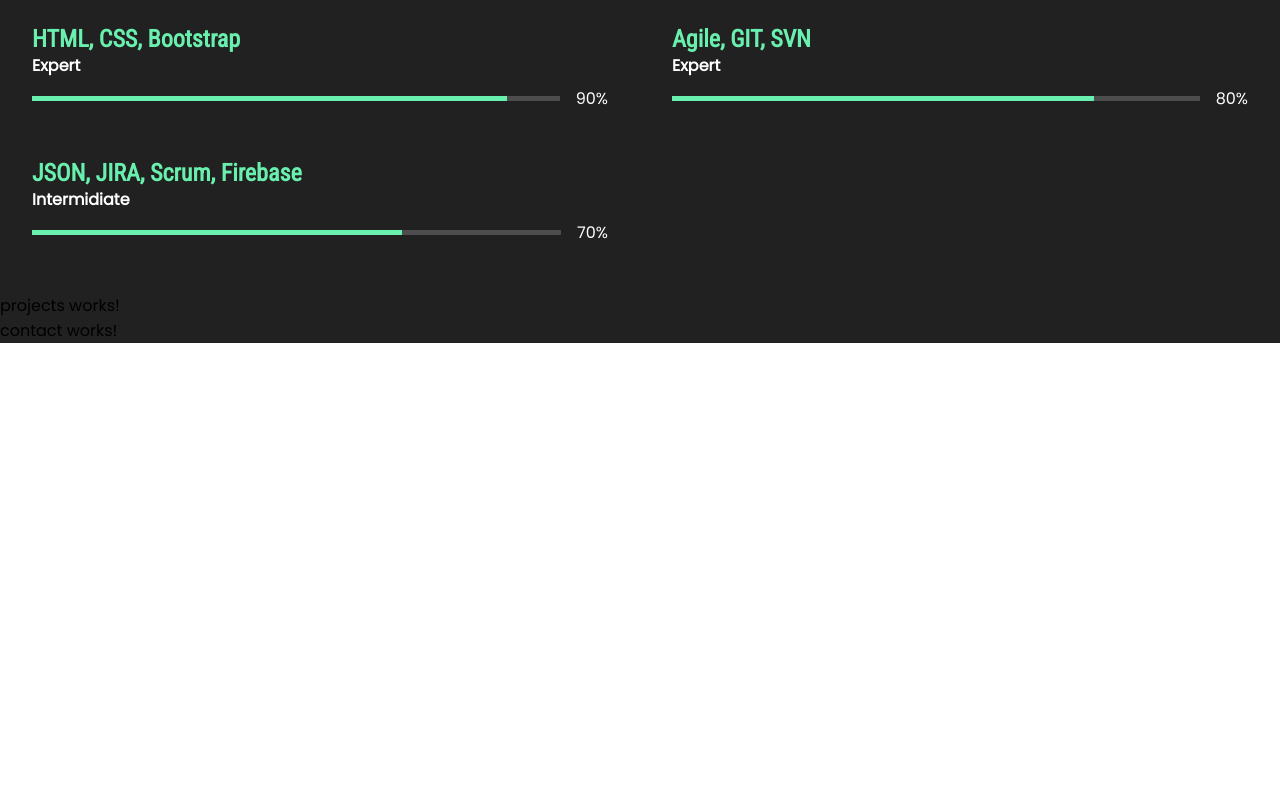
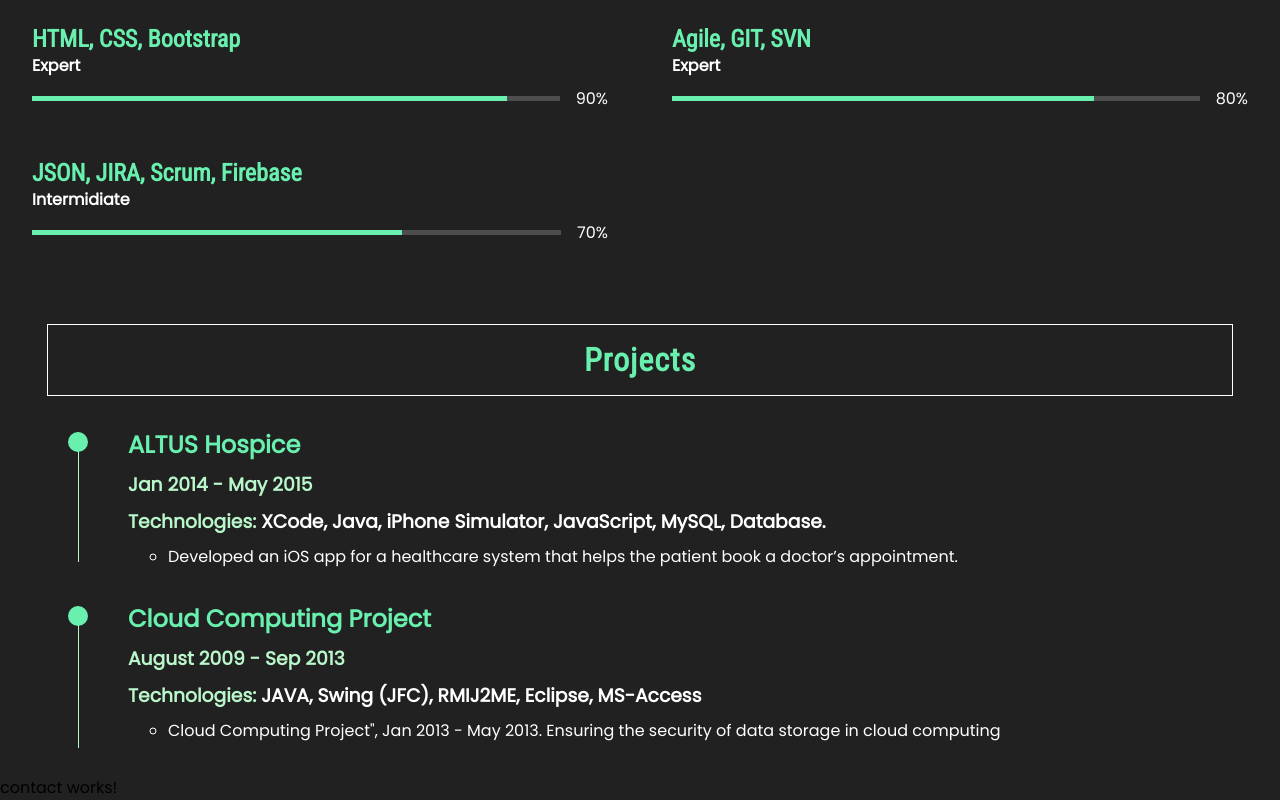
Before and after one commit to KiranAnnabomina/portfolio, an Angular app: page / in a window 1280 px wide. Shown: the part 4871-5671 px from the top of the page. Before the commit the page ends 5214 px from the top, so only its background shows below. Built offline with nearby package versions, Linux system fonts and the light colour scheme.

Commit message:
Projects component finished.

```diff
--- a/src/app/projects/projects.component.css
+++ b/src/app/projects/projects.component.css
@@ -0,0 +1,61 @@
+:host {
+    display: block;
+    color: white;
+    padding: 2rem 3rem;
+}
+
+section {
+    margin-top: 2rem;
+}
+
+section h2 {
+    color: var(--green);
+}
+
+section h3 {
+    margin-top: 0.5rem;
+    color: var(--green-light);
+}
+
+section ul {
+    margin-top: 0.5rem;
+    list-style: circle;
+}
+
+/* PC */
+
+:host.pc section {
+    margin-left: 5rem;
+    position: relative;
+}
+
+:host.pc section h3 span:nth-child(2) {
+    color: white;
+}
+
+:host.pc section::before {
+    content: '';
+    position: absolute;
+    width: 20px;
+    height: 20px;
+    left: -60px;
+    top: 5px;
+    border-radius: 50%;
+    z-index: 2;
+    background-color: var(--green);
+}
+
+:host.pc section::after {
+    content: '';
+    position: absolute;
+    width: 1px;
+    height: 130px;
+    left: -50px;
+    top: 5px;
+    z-index: 1;
+    background-color: var(--green-light);
+}
+
+:host.pc section:last-child:after {
+    height: 100%;
+}
--- a/src/app/projects/projects.component.html
+++ b/src/app/projects/projects.component.html
@@ -1 +1,17 @@
-<p>projects works!</p>
+<div class="container">
+    <h1>Projects</h1>
+
+    <section *ngFor="let project of projects">
+        <h2>{{project.title}}</h2>
+        <h3>{{project.duration}}</h3>
+
+        <h3>
+            <span>Technologies: </span>
+            <span>{{project.technologies}}</span>
+        </h3>
+
+        <ul *ngFor="let desc of project.description">
+            <li>{{desc}}</li>
+        </ul>
+    </section>
+</div>
--- a/src/app/projects/projects.component.ts
+++ b/src/app/projects/projects.component.ts
@@ -1,10 +1,32 @@
-import { Component } from '@angular/core';
+import { Component, OnInit } from '@angular/core';
+import { Project } from '../models/models';
 
 @Component({
   selector: 'projects',
   templateUrl: './projects.component.html',
-  styleUrls: ['./projects.component.css']
+  styleUrls: ['./projects.component.css'],
 })
-export class ProjectsComponent {
+export class ProjectsComponent implements OnInit {
+  projects: Project[] = [
+    {
+      title: 'ALTUS Hospice',
+      duration: 'Jan 2014 - May 2015',
+      technologies: 'XCode, Java, iPhone Simulator, JavaScript, MySQL, Database.',
+      description: [
+        'Developed an iOS app for a healthcare system that helps the patient book a doctor’s appointment.',
+      ],
+    },
+    {
+      title: 'Cloud Computing Project',
+      technologies: 'JAVA, Swing (JFC), RMIJ2ME, Eclipse, MS-Access',
+      duration: 'August 2009 - Sep 2013',
+      description: [
+        'Cloud Computing Project", Jan 2013 - May 2013. Ensuring the security of data storage in cloud computing ',
+      ],
+    },
+  ];
+  constructor() {}
+
+  ngOnInit(): void {}
 
 }
```
Also changed, not shown: src/app/models/models.ts (+7 -0 lines).
